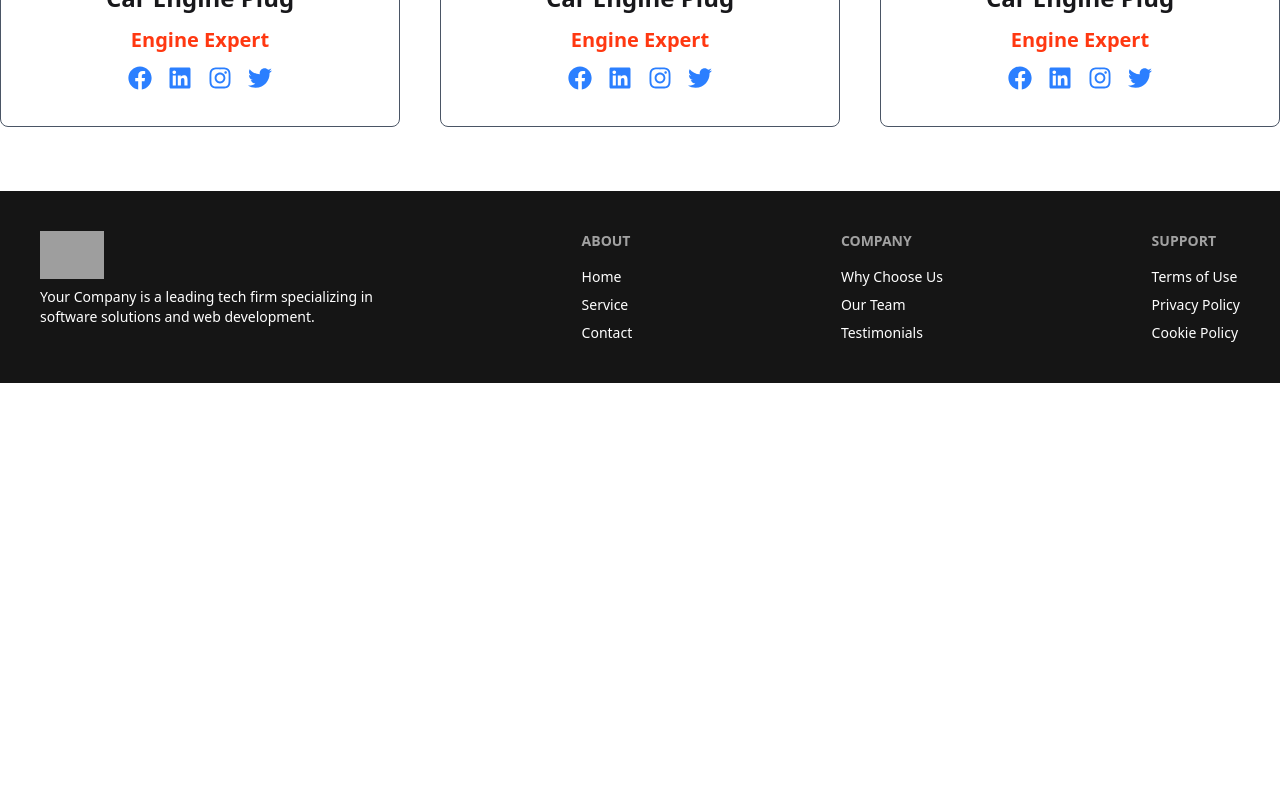
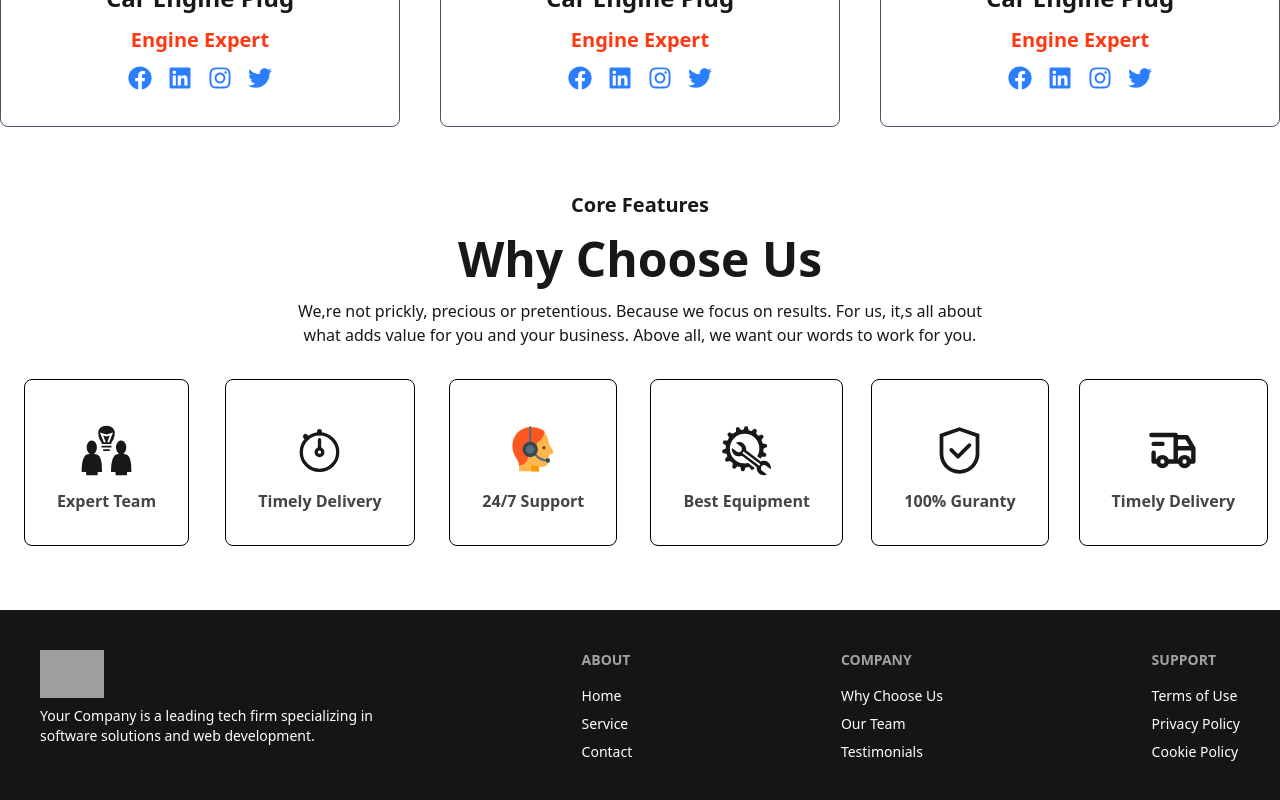
Before and after one commit to Amit-Biswas-WD/car-docktor-client-day2, a React (Vite) app: page / in a window 1280 px wide. Shown: the part 2818-3618 px from the top of the page. Before the commit the page ends 3201 px from the top, so only its background shows below. Built offline with nearby package versions, Linux system fonts and the light colour scheme; grey boxes are pictures that could not be loaded.

Commit message:
Core Features

```diff
--- a/src/components/Home/CoreFeatures.jsx
+++ b/src/components/Home/CoreFeatures.jsx
@@ -0,0 +1,75 @@
+import { AiOutlineSafety } from "react-icons/ai";
+import { FcCustomerSupport } from "react-icons/fc";
+import { GiAutoRepair, GiTeamIdea } from "react-icons/gi";
+import { IoStopwatchOutline } from "react-icons/io5";
+import { TbTruckDelivery } from "react-icons/tb";
+
+const CoreFeatures = () => {
+  return (
+    <div className="container mx-auto my-16">
+      <div className="text-center mb-8">
+        <h2 className="text-xl font-bold">Core Features</h2>
+        <h2 className="text-5xl font-bold my-4">Why Choose Us</h2>
+        <div className="flex justify-center items-center">
+          <p className="text-base font-normal max-w-[717px]">
+            We,re not prickly, precious or pretentious. Because we focus on
+            results. For us, it,s all about what adds value for you and your
+            business. Above all, we want our words to work for you.
+          </p>
+        </div>
+      </div>
+      <div className="grid sm:grid-cols-4 md:grid-cols-6 gap-y-8">
+        <div className="border hover:border-white group border-black rounded-lg mx-auto p-8 hover:bg-[#FF3811]">
+          <div className="flex justify-center items-center text-center group-hover:text-white">
+            <GiTeamIdea className="w-[75px] h-[53px] my-3" />
+          </div>
+          <h2 className="text-base text-[#444] font-semibold group-hover:text-white">
+            Expert Team
+          </h2>
+        </div>
+        <div className="border hover:border-white group border-black rounded-lg mx-auto p-8 hover:bg-[#FF3811]">
+          <div className="flex justify-center items-center text-center group-hover:text-white">
+            <IoStopwatchOutline className="w-[75px] h-[53px] my-3" />
+          </div>
+          <h2 className="text-base text-[#444] font-semibold group-hover:text-white">
+            Timely Delivery
+          </h2>
+        </div>
+        <div className="border hover:border-white group border-black rounded-lg mx-auto p-8 hover:bg-[#FF3811]">
+          <div className="flex justify-center items-center text-center group-hover:text-white">
+            <FcCustomerSupport className="w-[75px] h-[53px] my-3" />
+          </div>
+          <h2 className="text-base text-[#444] font-semibold group-hover:text-white">
+            24/7 Support
+          </h2>
+        </div>
+        <div className="border hover:border-white group border-black rounded-lg mx-auto p-8 hover:bg-[#FF3811]">
+          <div className="flex justify-center items-center text-center group-hover:text-white">
+            <GiAutoRepair className="w-[75px] h-[53px] my-3" />
+          </div>
+          <h2 className="text-base text-[#444] font-semibold group-hover:text-white">
+            Best Equipment
+          </h2>
+        </div>
+        <div className="border hover:border-white group border-black rounded-lg mx-auto p-8 hover:bg-[#FF3811]">
+          <div className="flex justify-center items-center text-center group-hover:text-white">
+            <AiOutlineSafety className="w-[75px] h-[53px] my-3" />
+          </div>
+          <h2 className="text-base text-[#444] font-semibold group-hover:text-white">
+            100% Guranty
+          </h2>
+        </div>
+        <div className="border hover:border-white group border-black rounded-lg mx-auto p-8 hover:bg-[#FF3811]">
+          <div className="flex justify-center items-center text-center group-hover:text-white">
+            <TbTruckDelivery className="w-[75px] h-[53px] my-3" />
+          </div>
+          <h2 className="text-base text-[#444] font-semibold group-hover:text-white">
+            Timely Delivery
+          </h2>
+        </div>
+      </div>
+    </div>
+  );
+};
+
+export default CoreFeatures;
--- a/src/page/Home.jsx
+++ b/src/page/Home.jsx
@@ -1,4 +1,5 @@
 import AboutUs from "../components/Home/AboutUs";
+import CoreFeatures from "../components/Home/CoreFeatures";
 import MeetOurTeam from "../components/Home/MeetOurTeam";
 import OpenContactLocation from "../components/Home/OpenContactLocation";
 import PopularProducts from "../components/Home/PopularProducts";
@@ -12,6 +13,7 @@ const Home = () => {
       <OpenContactLocation />
       <PopularProducts />
       <MeetOurTeam />
+      <CoreFeatures/>
     </div>
   );
 };
```
